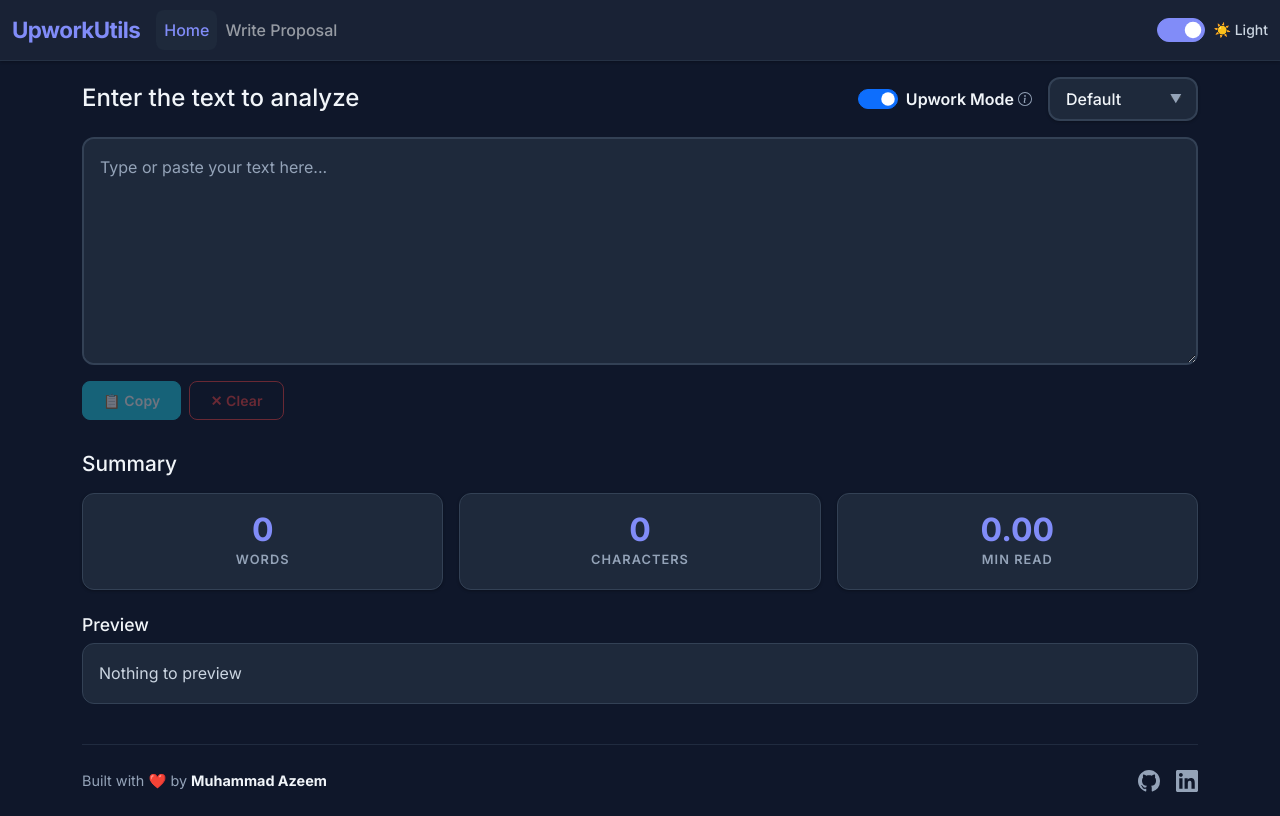
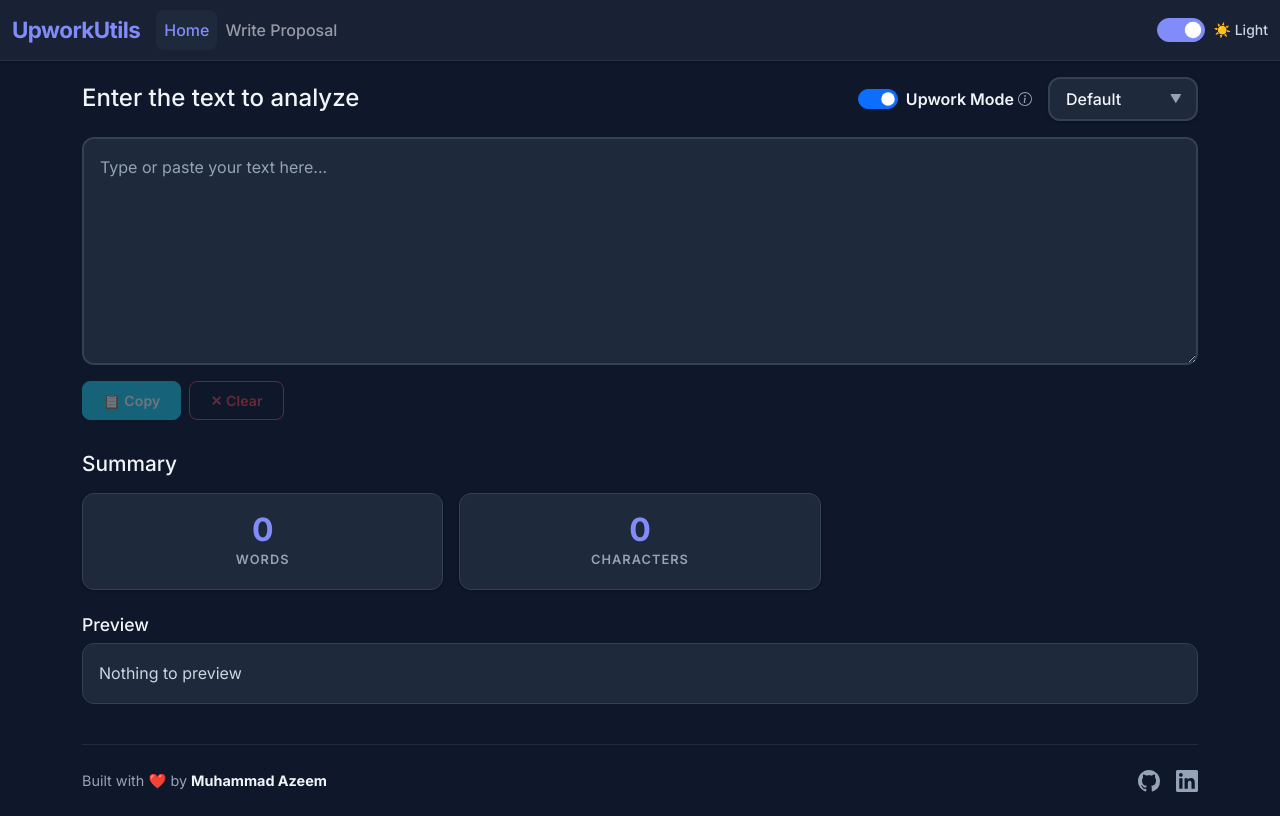
Before and after one commit to muhammadAzeem0x000/ReactApp_textUtils, a React (Create React App) app: page / in a window 1280 px wide. Built offline with nearby package versions, Linux system fonts and the light colour scheme; the HTML template or start-up script is replaced by a standard one.

Commit message:
Removed Mins Read

```diff
--- a/src/components/TextForm.js
+++ b/src/components/TextForm.js
@@ -332,10 +332,6 @@
             <span className="stat-value">{text.length}</span>
             <span className="stat-label">Characters</span>
           </div>
-          <div className="stat-card">
-            <span className="stat-value">{readingTime}</span>
-            <span className="stat-label">Min Read</span>
-          </div>
         </div>
         <h3>Preview</h3>
         <p className="text-preview" style={{ fontFamily }}>{text.length > 0 ? text : 'Nothing to preview'}</p>
```
